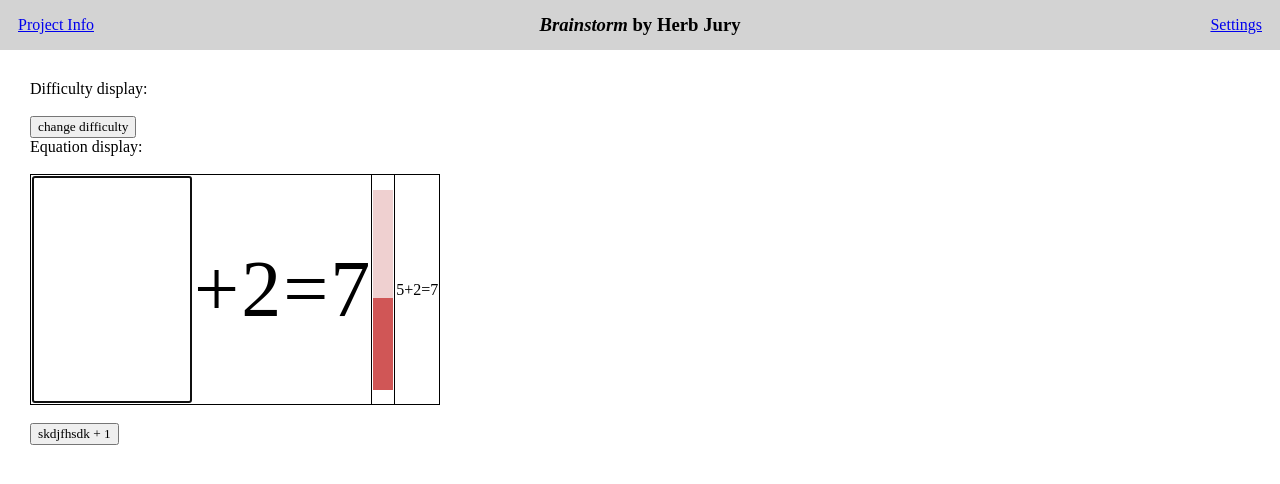
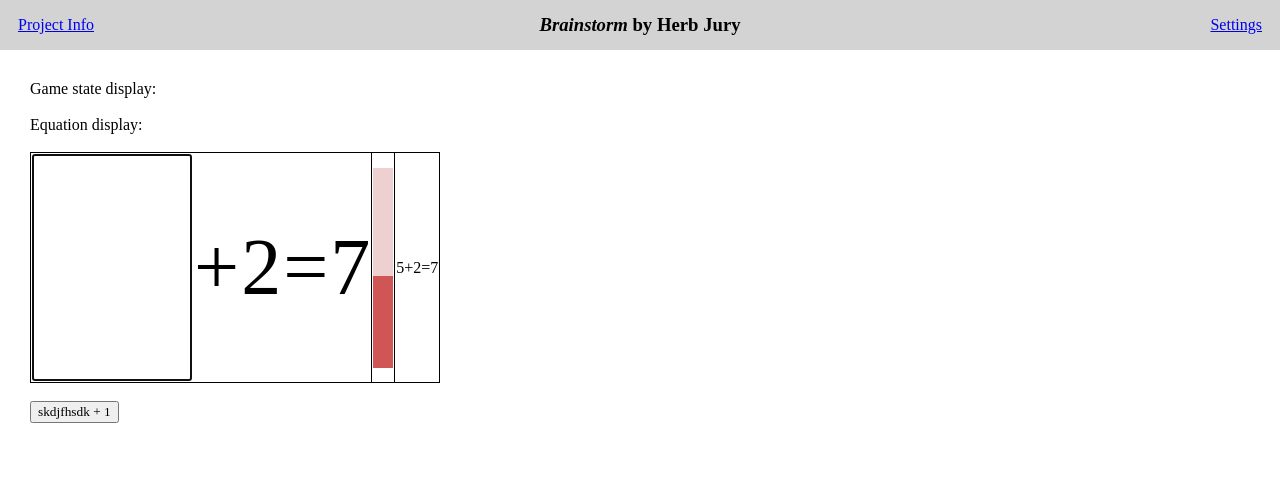
Before and after one commit to MrMugwump/BrainstormComp225, a Next.js app: page / in a window 1280 px wide. Shown: the top 484 px of the page. Built offline with nearby package versions, Linux system fonts and the light colour scheme.

Commit message:
Added gameScene wrapper class

```diff
--- /dev/null
+++ b/src/app/gameScene.tsx
@@ -0,0 +1,7 @@
+import React from "react"
+import { useState, useEffect } from 'react';
+import EquationDisplay from "./equationDisplay";
+
+export default function GameScene() {
+    return (<div></div>);
+}
--- a/src/app/page.tsx
+++ b/src/app/page.tsx
@@ -7,7 +7,7 @@ import { useState } from 'react';
 import TimerModule from './timer';
 import EquationDisplay from './equationDisplay';
 import SettingsModule from './settings';
-
+import GameScene from './gameScene';
 
 
 
@@ -45,13 +45,14 @@ export default function Home() {
         </table>
 
         <div className="content">
+        <SettingsModule
+        isActive={isActive}
+        difficulty={difficulty}/>
 
-        <p>Difficulty display:</p>
+
+        <p>Game state display:</p>
         <br></br>
-        <SettingsModule
-        isActive = {isActive}
-        difficulty = {difficulty}/>
-        <button className='button button2' onClick={()=>setDifficulty(1)}>change difficulty</button>
+        <GameScene/>
 
         <p>Equation display:</p>
         <br></br>
```
